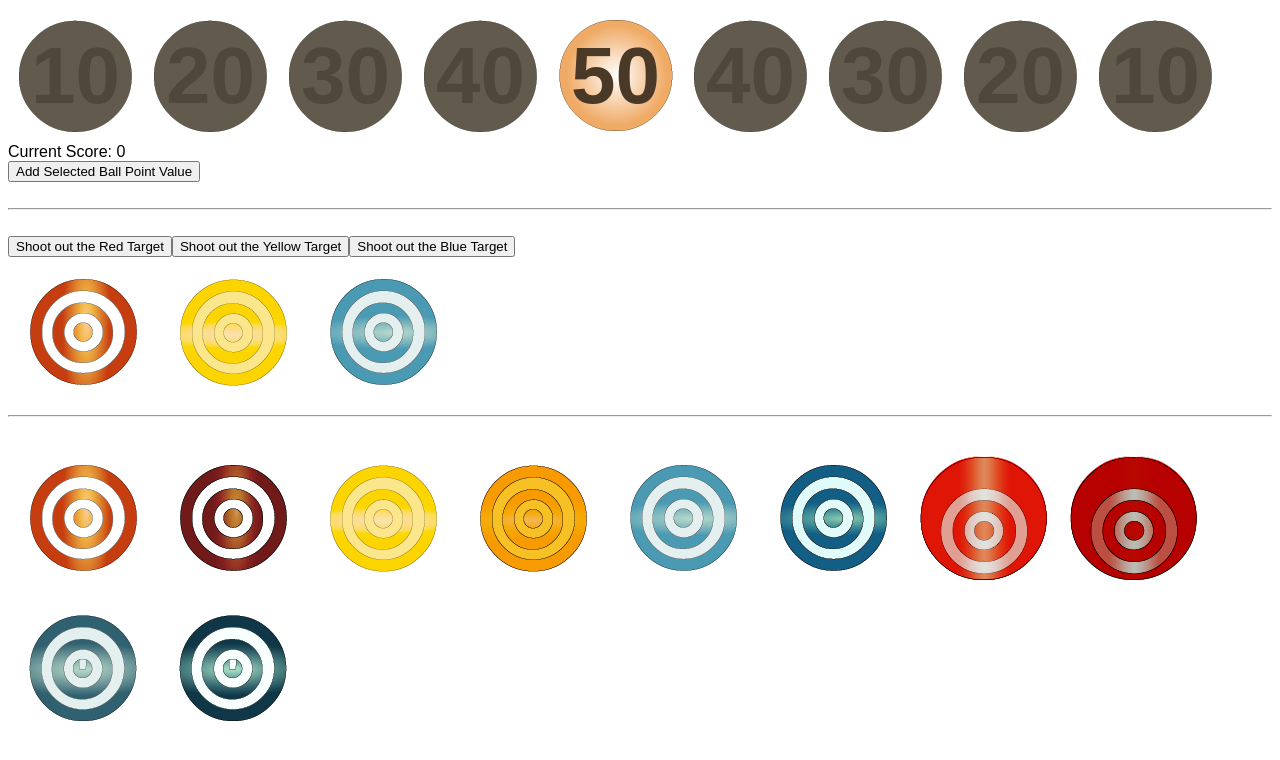
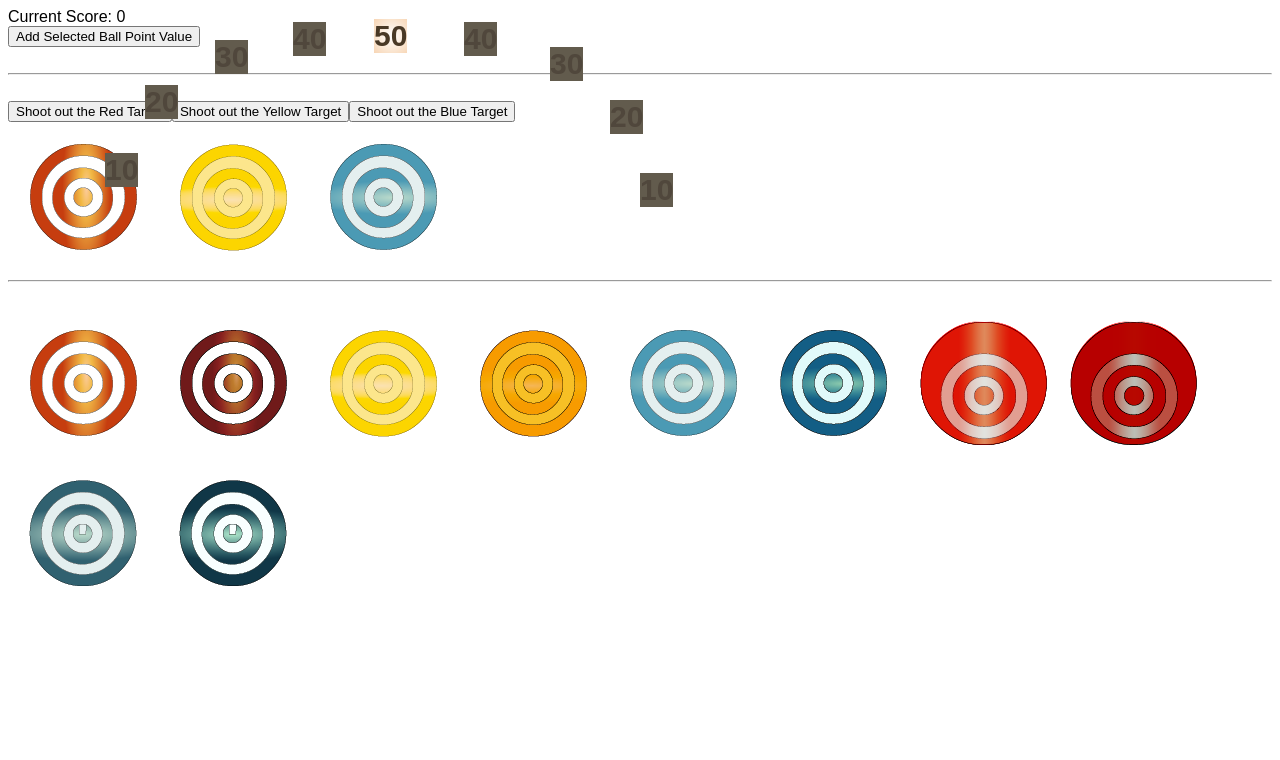
Before and after one commit to AndyJensen/shoot-the-clown, a Vue app: page / in a window 1280 px wide. Shown: the top 760 px of the page. Built offline with nearby package versions, Linux system fonts and the light colour scheme.

Commit message:
ballsssss

```diff
--- a/src/components/PointBalls.vue
+++ b/src/components/PointBalls.vue
@@ -97,23 +97,71 @@ export default {
 </script>
 
 <style scoped>
+/* your mom */
 #ball-holder {
   display: flex;
 }
+#ball-holder div:nth-child(1) {
+  position: absolute;
+  top: 143px;
+  left: 95px;
+}
+#ball-holder div:nth-child(2) {
+  position: absolute;
+  top: 75px;
+  left: 135px;
+}
+#ball-holder div:nth-child(3) {
+  position: absolute;
+  top: 30px;
+  left: 205px;
+}
+#ball-holder div:nth-child(4) {
+  position: absolute;
+  top: 12px;
+  left: 283px;
+}
+#ball-holder div:nth-child(5) {
+  position: absolute;
+  top: 9px;
+  left: 364px;
+}
+#ball-holder div:nth-child(6) {
+  position: absolute;
+  top: 12px;
+  left: 454px;
+}
+#ball-holder div:nth-child(7) {
+  position: absolute;
+  top: 37px;
+  left: 540px;
+}
+#ball-holder div:nth-child(8) {
+  position: absolute;
+  top: 90px;
+  left: 600px;
+}
+#ball-holder div:nth-child(9) {
+  position: absolute;
+  top: 163px;
+  left: 630px;
+}
 .ball {
-  width: 115px;
-  height: 115px;
+  width: var(--ball-size);
+  height: var(--ball-size);
   background: url("../assets/ball_inactive.png") no-repeat center;
+  background-size: var(--ball-size) var(--ball-size);
   display: flex;
   justify-content: center;
   align-items: center;
-  font-size: 80px;
+  font-size: 30px;
   font-weight: bold;
   color: #50473c;
   margin: 10px;
 }
 .active {
   background: url("../assets/ball_active.png") no-repeat center;
+  background-size: var(--ball-size) var(--ball-size);
   color: #493926;
 }
 </style>
```
